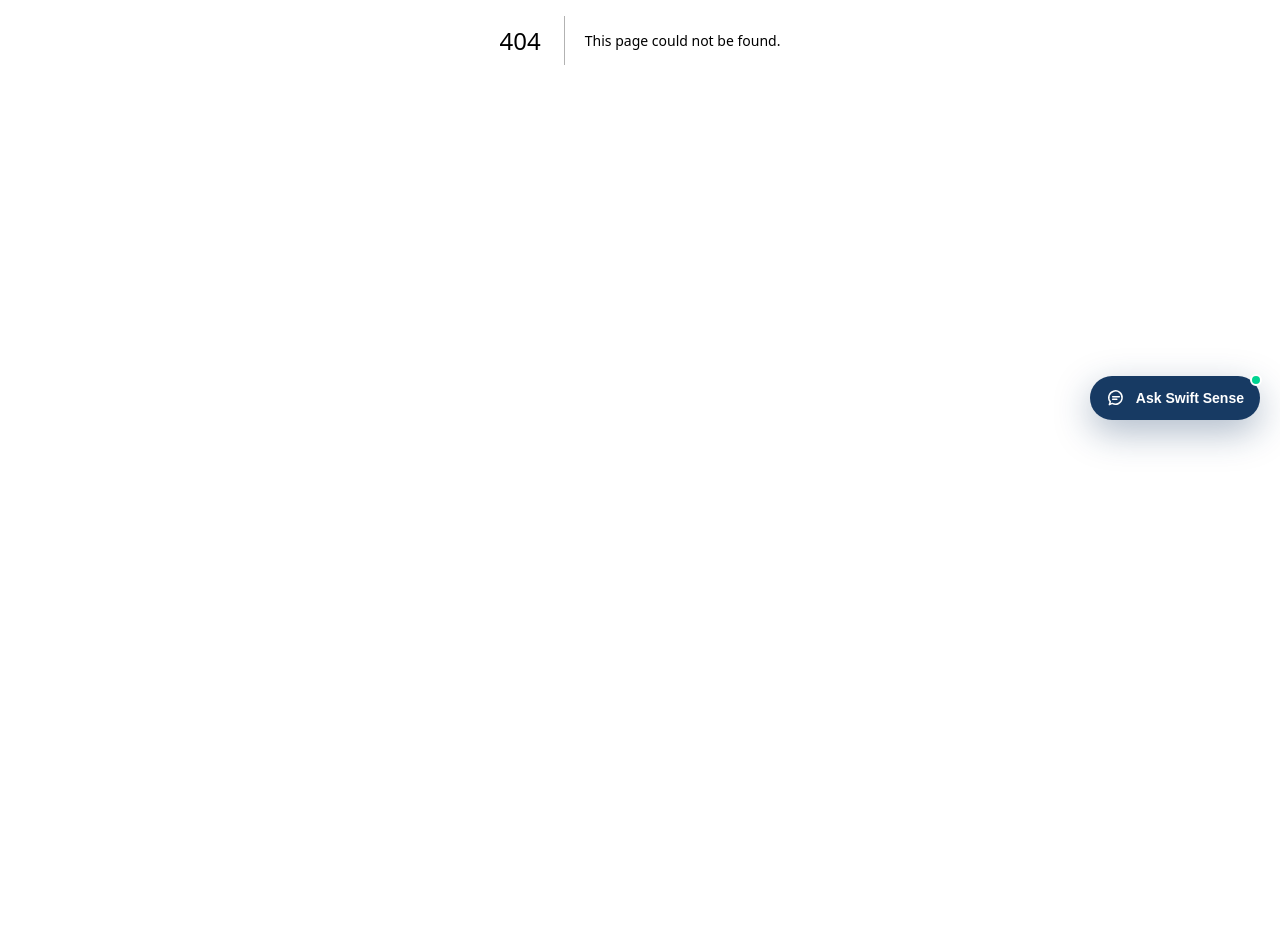
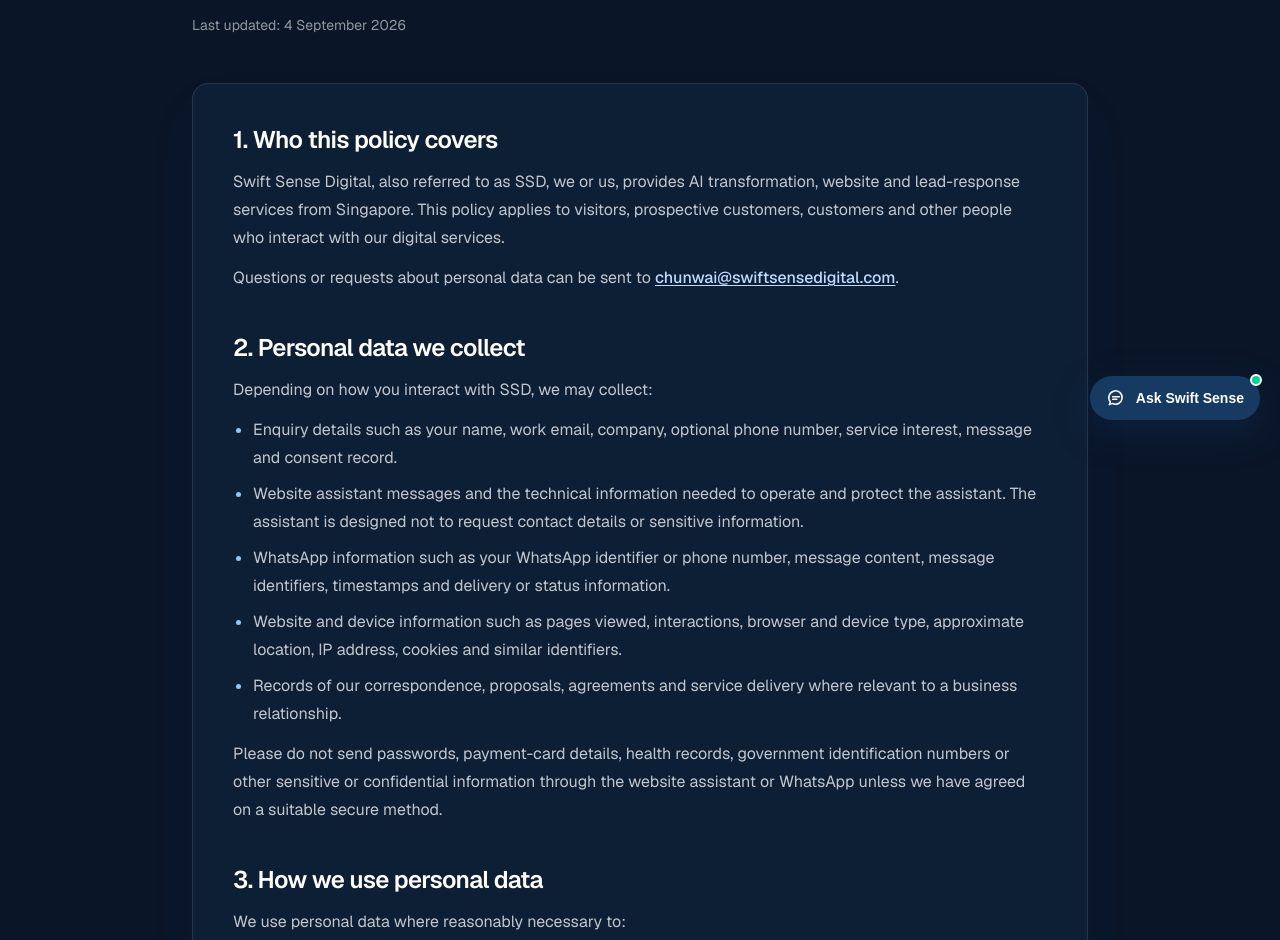
Before and after one commit to roylamcw/swift-sense-digital, a Next.js app: page /privacy in a window 1280 px wide. Before the commit this address had no page. Shown: the part 360-1300 px from the top of the page. Before the commit the page ends 800 px from the top, so only its background shows below. Built offline with nearby package versions, Linux system fonts and the light colour scheme.

Commit message:
feat: add privacy policy page

```diff
--- /dev/null
+++ b/app/privacy/page.tsx
@@ -0,0 +1,236 @@
+import type { Metadata } from "next";
+import LegalPageShell, {
+  LegalList,
+  LegalSection,
+} from "../components/LegalPageShell";
+
+export const metadata: Metadata = {
+  title: "Privacy Policy",
+  description:
+    "How Swift Sense Digital collects, uses, shares and protects personal data across its website, enquiry tools, AI assistant and WhatsApp communications.",
+  alternates: {
+    canonical: "/privacy",
+  },
+};
+
+const LAST_UPDATED = "4 September 2026";
+
+export default function PrivacyPolicyPage() {
+  return (
+    <LegalPageShell
+      eyebrow="Privacy"
+      title="Privacy Policy"
+      summary="This policy explains how Swift Sense Digital handles personal data when you visit our website, submit an enquiry, use our AI-assisted tools or communicate with us through WhatsApp."
+      lastUpdated={LAST_UPDATED}
+    >
+      <LegalSection title="1. Who this policy covers">
+        <p>
+          Swift Sense Digital, also referred to as SSD, we or us, provides AI
+          transformation, website and lead-response services from Singapore.
+          This policy applies to visitors, prospective customers, customers and
+          other people who interact with our digital services.
+        </p>
+        <p>
+          Questions or requests about personal data can be sent to{" "}
+          <a
+            className="font-medium text-blue-200 underline underline-offset-2 hover:text-white"
+            href="mailto:chunwai@swiftsensedigital.com"
+          >
+            chunwai@swiftsensedigital.com
+          </a>
+          .
+        </p>
+      </LegalSection>
+
+      <LegalSection title="2. Personal data we collect">
+        <p>Depending on how you interact with SSD, we may collect:</p>
+        <LegalList>
+          <li>
+            Enquiry details such as your name, work email, company, optional
+            phone number, service interest, message and consent record.
+          </li>
+          <li>
+            Website assistant messages and the technical information needed to
+            operate and protect the assistant. The assistant is designed not to
+            request contact details or sensitive information.
+          </li>
+          <li>
+            WhatsApp information such as your WhatsApp identifier or phone
+            number, message content, message identifiers, timestamps and
+            delivery or status information.
+          </li>
+          <li>
+            Website and device information such as pages viewed, interactions,
+            browser and device type, approximate location, IP address, cookies
+            and similar identifiers.
+          </li>
+          <li>
+            Records of our correspondence, proposals, agreements and service
+            delivery where relevant to a business relationship.
+          </li>
+        </LegalList>
+        <p>
+          Please do not send passwords, payment-card details, health records,
+          government identification numbers or other sensitive or confidential
+          information through the website assistant or WhatsApp unless we have
+          agreed on a suitable secure method.
+        </p>
+      </LegalSection>
+
+      <LegalSection title="3. How we use personal data">
+        <p>We use personal data where reasonably necessary to:</p>
+        <LegalList>
+          <li>Respond to enquiries and recommend an appropriate next step.</li>
+          <li>
+            Operate the website, forms, AI-assisted tools and WhatsApp
+            communications.
+          </li>
+          <li>
+            Create and manage prospect or customer records after consent or
+            another lawful basis applies.
+          </li>
+          <li>
+            Understand website performance, improve user journeys and measure
+            important enquiry actions.
+          </li>
+          <li>
+            Prevent abuse, protect our systems, troubleshoot problems and
+            maintain service reliability.
+          </li>
+          <li>
+            Meet contractual, accounting, regulatory and legal obligations.
+          </li>
+        </LegalList>
+        <p>
+          The website assistant processes conversation text to generate a
+          response. Its conversation is not added to an enquiry submitted to
+          SSD unless you separately complete and submit the brief form.
+        </p>
+      </LegalSection>
+
+      <LegalSection title="4. Service providers and disclosures">
+        <p>
+          We use service providers to operate SSD. They may process limited
+          personal data on our behalf or under their own applicable terms:
+        </p>
+        <LegalList>
+          <li>HubSpot for enquiry and customer-relationship records.</li>
+          <li>Vercel for website hosting, analytics and AI Gateway services.</li>
+          <li>
+            Selected AI model providers for generating website-assistant
+            responses.
+          </li>
+          <li>Google Analytics for website usage measurement.</li>
+          <li>
+            Microsoft Clarity for website interaction analytics, including
+            session-replay and heatmap features.
+          </li>
+          <li>Meta and WhatsApp for WhatsApp messaging and related events.</li>
+        </LegalList>
+        <p>
+          We may also disclose information to professional advisers, regulators,
+          courts or public authorities where reasonably necessary or legally
+          required, and in connection with a genuine business reorganisation.
+          We do not sell personal data.
+        </p>
+      </LegalSection>
+
+      <LegalSection title="5. Cookies and analytics">
+        <p>
+          The website uses cookies and similar technologies for analytics,
+          security and service operation. Google Analytics, Microsoft Clarity,
+          HubSpot and Vercel may set or read identifiers according to their
+          configurations and policies.
+        </p>
+        <p>
+          You can limit cookies through your browser settings and use available
+          provider opt-out controls. Blocking some technologies may affect
+          website functionality or measurement.
+        </p>
+      </LegalSection>
+
+      <LegalSection title="6. WhatsApp communications">
+        <p>
+          When you message SSD on WhatsApp, Meta and WhatsApp process information
+          under their own terms and privacy policies. SSD receives the
+          information needed to read the message, respond and operate the
+          approved workflow.
+        </p>
+        <p>
+          Business-initiated WhatsApp messages will only be sent where an
+          appropriate opt-in or other permitted basis exists. You can withdraw
+          from such messages by replying STOP or emailing us. Service messages
+          that are necessary to complete an active request may still be sent
+          where permitted.
+        </p>
+      </LegalSection>
+
+      <LegalSection title="7. International processing">
+        <p>
+          Some service providers may process information outside Singapore. We
+          take reasonable steps to use providers and arrangements intended to
+          protect personal data in a manner consistent with applicable law.
+        </p>
+      </LegalSection>
+
+      <LegalSection title="8. Retention and security">
+        <p>
+          We retain personal data only for as long as reasonably needed for the
+          purposes described here, an active business relationship, legitimate
+          business records or legal obligations. Data that is no longer needed
+          will be deleted, anonymised or securely disposed of where practicable.
+        </p>
+        <p>
+          We use reasonable administrative and technical safeguards. No online
+          service or transmission method can be guaranteed completely secure.
+        </p>
+      </LegalSection>
+
+      <LegalSection title="9. Your choices and requests">
+        <p>
+          Subject to applicable law, you may ask to access or correct personal
+          data, withdraw consent, stop marketing communications, or request
+          deletion. We may need to verify your identity and may retain
+          information where a legal or legitimate record-keeping requirement
+          applies.
+        </p>
+        <p>
+          See our{" "}
+          <a
+            className="font-medium text-blue-200 underline underline-offset-2 hover:text-white"
+            href="/data-deletion"
+          >
+            Data Deletion Instructions
+          </a>{" "}
+          for the request process.
+        </p>
+      </LegalSection>
+
+      <LegalSection title="10. Children and policy updates">
+        <p>
+          SSD services are intended for business users and are not directed to
+          children. We do not knowingly collect children&apos;s personal data
+          through these services.
+        </p>
+        <p>
+          We may update this policy when our services or legal obligations
+          change. The current version and update date will remain available on
+          this page.
+        </p>
+      </LegalSection>
+
+      <LegalSection title="11. Contact">
+        <p>
+          Email privacy questions and requests to{" "}
+          <a
+            className="font-medium text-blue-200 underline underline-offset-2 hover:text-white"
+            href="mailto:chunwai@swiftsensedigital.com"
+          >
+            chunwai@swiftsensedigital.com
+          </a>
+          .
+        </p>
+      </LegalSection>
+    </LegalPageShell>
+  );
+}
```
